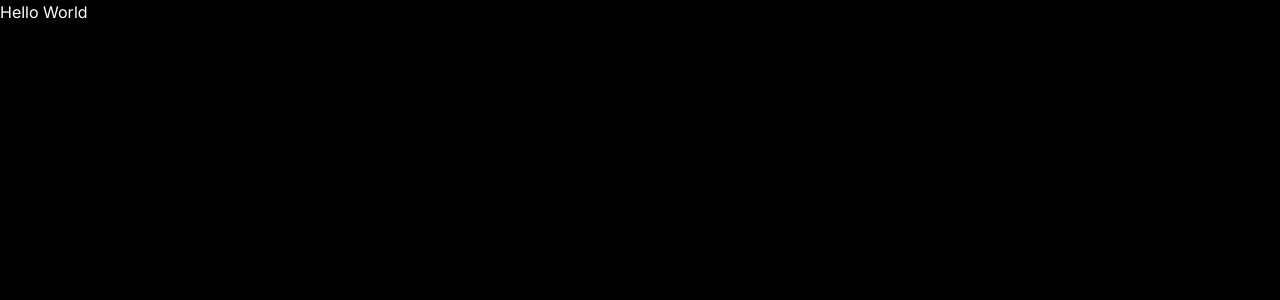
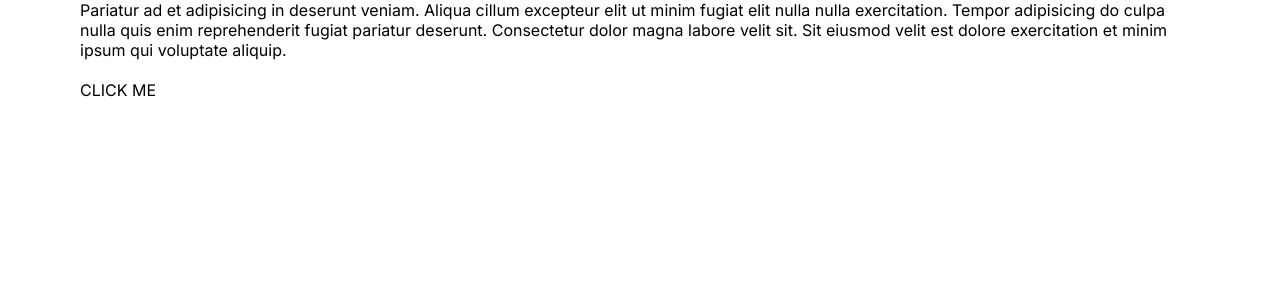
Before and after one commit to tmeyer01/gp, a Next.js app: page / in a window 1280 px wide. Shown: the top 300 px of the page. Built offline with nearby package versions, Linux system fonts and the light colour scheme.

Commit message:
updates global css styles

```diff
--- a/src/app/globals.css
+++ b/src/app/globals.css
@@ -1,4 +1,4 @@
-@tailwind base;
+/* @tailwind base;
 @tailwind components;
 @tailwind utilities;
 
@@ -24,4 +24,42 @@ body {
       rgb(var(--background-end-rgb))
     )
     rgb(var(--background-start-rgb));
+} */
+
+:root{
+  --bg:white;
+  --textColor:black;
+  --softBg:#f0f0f0;
+  --softTextColor:#626262;
+
 }
+
+*{
+  padding: 0;
+  margin: 0;
+  box-sizing: border-box;
+}
+
+body{
+  max-width: 100vw;
+  overflow-x: hidden;
+}
+
+a{
+  color: inherit;
+  text-decoration: none;
+}
+
+.container{
+  min-height: 100vh;
+  background-color: var(--bg);
+  color: var(--textColor);
+}
+
+.wrapper{
+  max-width: 1536px;
+  margin-left: auto;
+  margin-right: auto;
+  padding-left: 80px;
+  padding-right: 80px;
+}
--- a/src/app/layout.js
+++ b/src/app/layout.js
@@ -11,7 +11,14 @@ export const metadata = {
 export default function RootLayout({ children }) {
   return (
     <html lang="en">
-      <body className={inter.className}>{children}</body>
+      <body className={inter.className}>
+        <div className='container'>
+          <div className='wrapper'>
+
+          {children}
+          </div>
+        </div>
+      </body>
     </html>
   )
 }
--- a/src/app/page.js
+++ b/src/app/page.js
@@ -1,10 +1,16 @@
 import Image from 'next/image'
+import Link from 'next/link'
+// import Link from 'next/link'
 
 export default function Home() {
   return (
     <main className="flex min-h-screen flex-col bg-black overflow-hidden">
      <div className='text-white'>
-      Hello World
+      <p>
+       Pariatur ad et adipisicing in deserunt veniam. Aliqua cillum excepteur elit ut minim fugiat elit nulla nulla exercitation. Tempor adipisicing do culpa nulla quis enim reprehenderit fugiat pariatur deserunt. Consectetur dolor magna labore velit sit. Sit eiusmod velit est dolore exercitation et minim ipsum qui voluptate aliquip.
+      </p>
+       <br/>
+      <Link href='/'>CLICK ME</Link>
      </div>
     </main>
   )
```
Also changed, not shown: package.json (+5 -5 lines), 1 other file (tests, documents, lock files or other folders).
